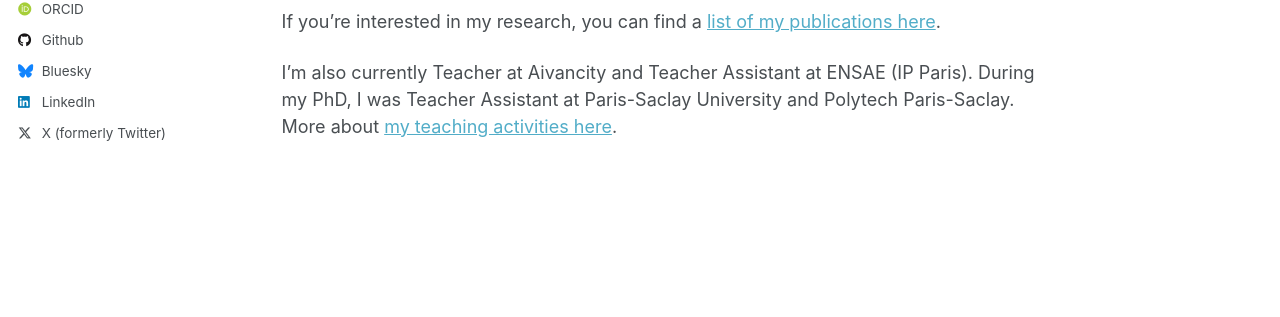
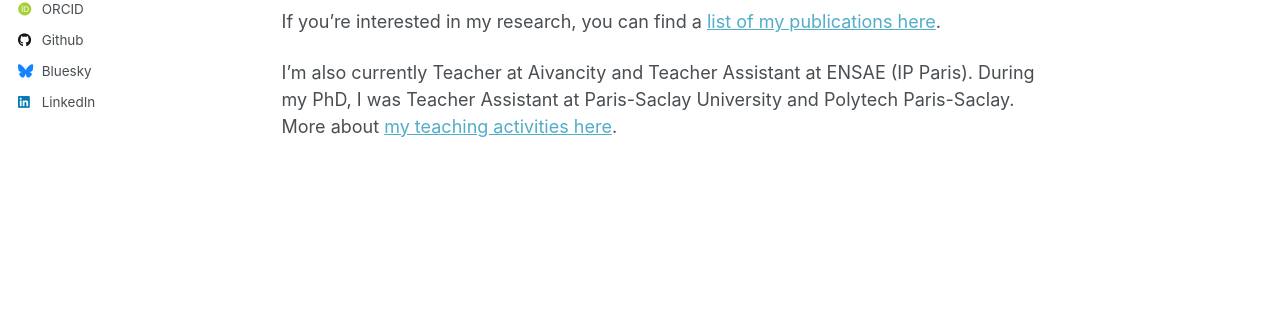
Before and after one commit to PaulLerner/PaulLerner.github.io, a Jekyll site: the page built from _pages/about.md, in a window 1280 px wide. Shown: the part 561-878 px from the top of the page. Built offline with Jekyll 4.4.1, drawn with Linux system fonts in a browser that asks for light colours; some web fonts are replaced; part of the change alters nothing that is shown.

Commit message:
rm twitter

```diff
--- a/_config.yml
+++ b/_config.yml
@@ -109,7 +109,7 @@ author:
   steam            :
   tumblr           :
   bluesky          : "lernerp.bsky.social"
-  twitter          : "_lerner_paul"
+  twitter          :
   vine             :
   weibo            :
   xing             :
```
